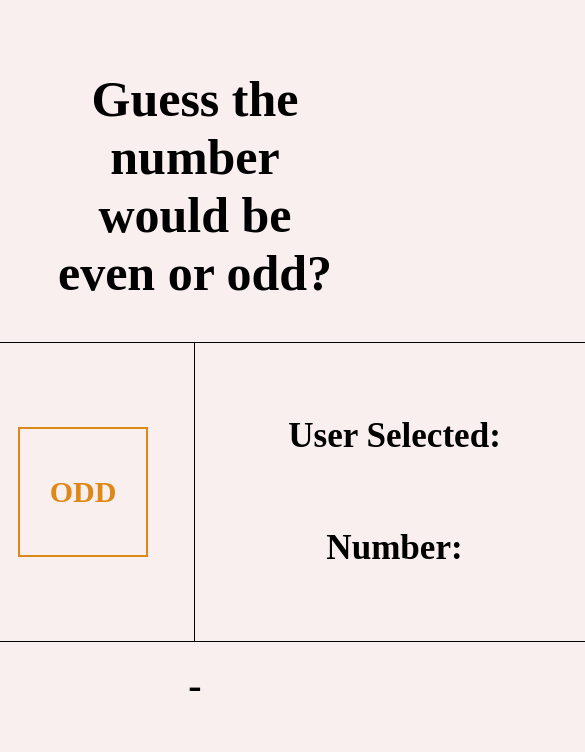
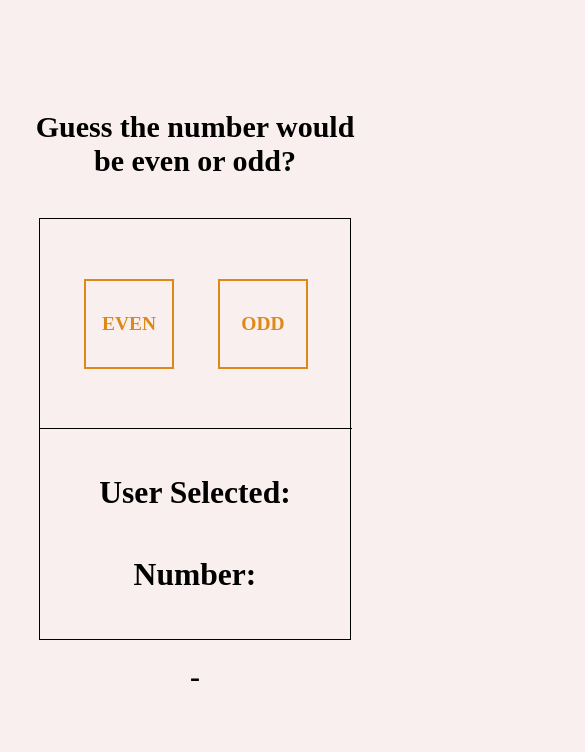
Before and after one commit to RohaanUmair/Even-odd-guessing-game, a plain HTML site: page index.html in a window 390 px wide. Shown: the whole page, 585 px wide, since content can reach past the window. Drawn offline with Linux system fonts and the light colour scheme.

Commit message:
added responsiveness

```diff
--- a/style.css
+++ b/style.css
@@ -57,6 +57,7 @@ h1{
     height: 100%;
     width: 400px;
     font-size: 30px;
+    text-align: center;
 }
 
 .box1:hover{
@@ -80,5 +81,53 @@ h1{
 .result h1{
     font-size: 40px;
     margin-top: 20px;
-    color: ;
 }
+
+@media (max-width: 480px) {
+    body{
+        padding: 0 6dvw;
+        align-items: center;
+        justify-content: center;
+    }
+
+    .main{
+        width: 80dvw;
+        flex-direction: column;
+        height: 50dvh;
+    }
+
+    h1{
+        font-size: 30px;
+    }
+
+    .select{
+        width: 80dvw;
+        border: none;
+        border-bottom: 1px solid black;
+    }
+
+    .box1, .box2{
+        width: 90px;
+        height: 90px;
+        font-size: 13px;
+    }
+
+    .output{
+        width: 100%;
+        font-size: 27px;
+    }
+
+    .result h1{
+        font-size: 30px;
+    }
+
+    .box1:hover, .box2:hover{
+        background-color: transparent;
+        color: rgb(222, 136, 24);
+    }
+
+    .box1:active, .box2:active{
+        background-color: rgb(222, 136, 24);
+        color: white;
+    }
+}
```
